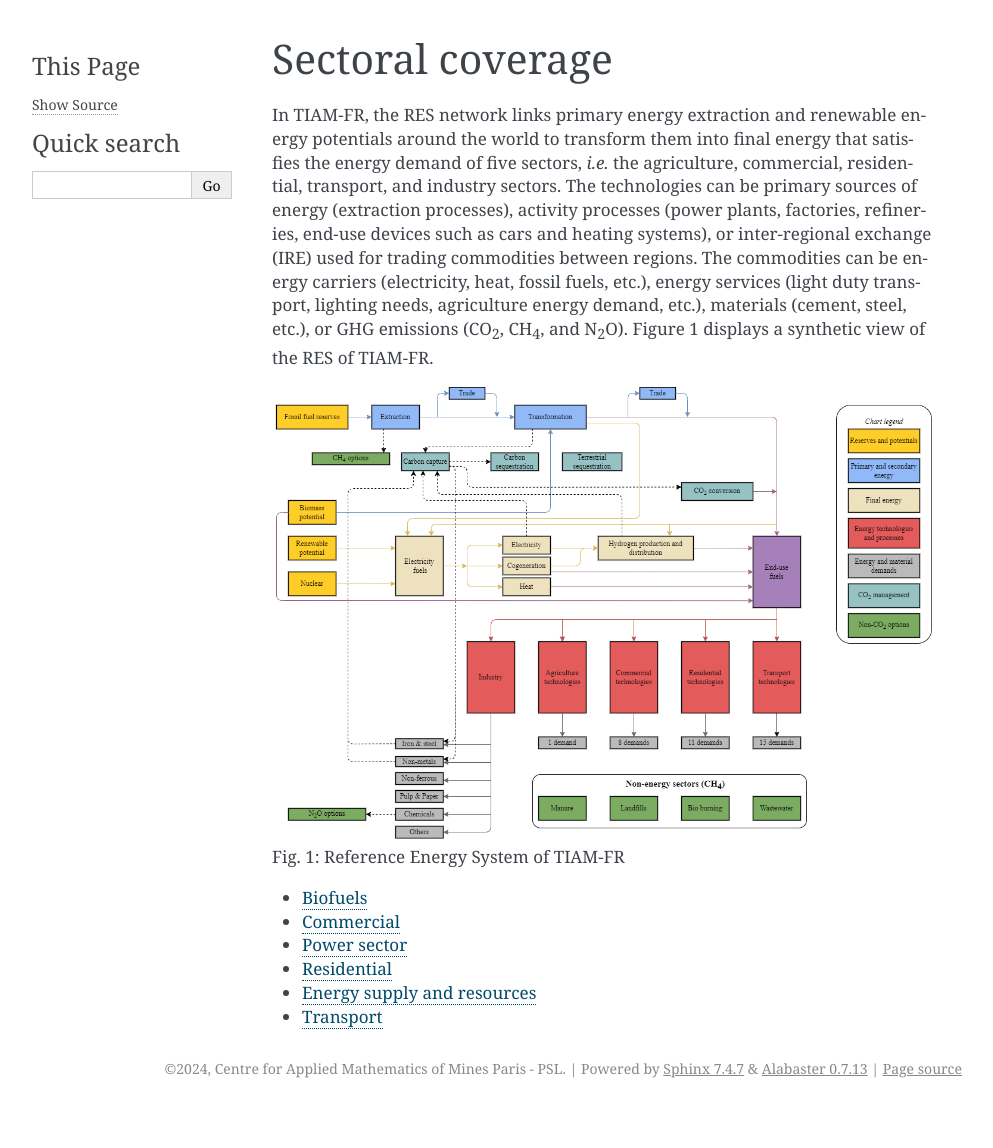
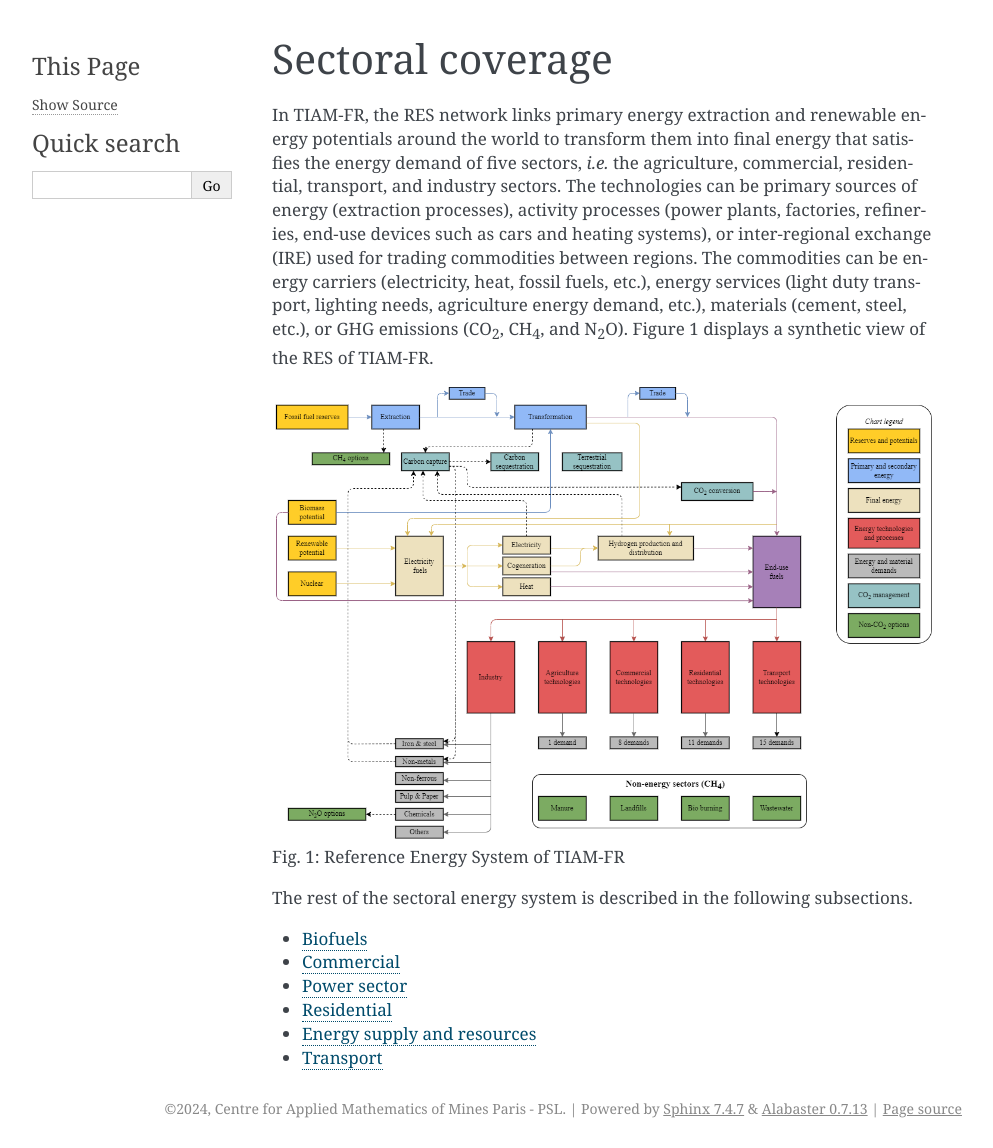
Before and after one commit to LucasDesport/tiam-fr, a Sphinx documentation site: the page built from docs/sectoral-coverage/index.md, in a window 1280 px wide. Shown: the whole page, without its empty margins (148-1141 px from the left). Built offline with Sphinx 7.4.7, drawn with Linux system fonts in a browser that asks for light colours; pages that are not in the unit, such as notebooks, are missing from menus; before the commit the page ends 1108 px from its top, so only the background shows below that.

Commit message:
Update index.md

````diff
--- a/docs/sectoral-coverage/index.md
+++ b/docs/sectoral-coverage/index.md
@@ -9,6 +9,8 @@ CH<sub>4</sub>, and N<sub>2</sub>O). Figure 1 displays a synthetic view of the R
 ![RES](RES.png)
 Fig. 1: Reference Energy System of TIAM-FR
 
+The rest of the sectoral energy system is described in the following subsections.
+
 ```{toctree}
 ---
 titlesonly:
````
